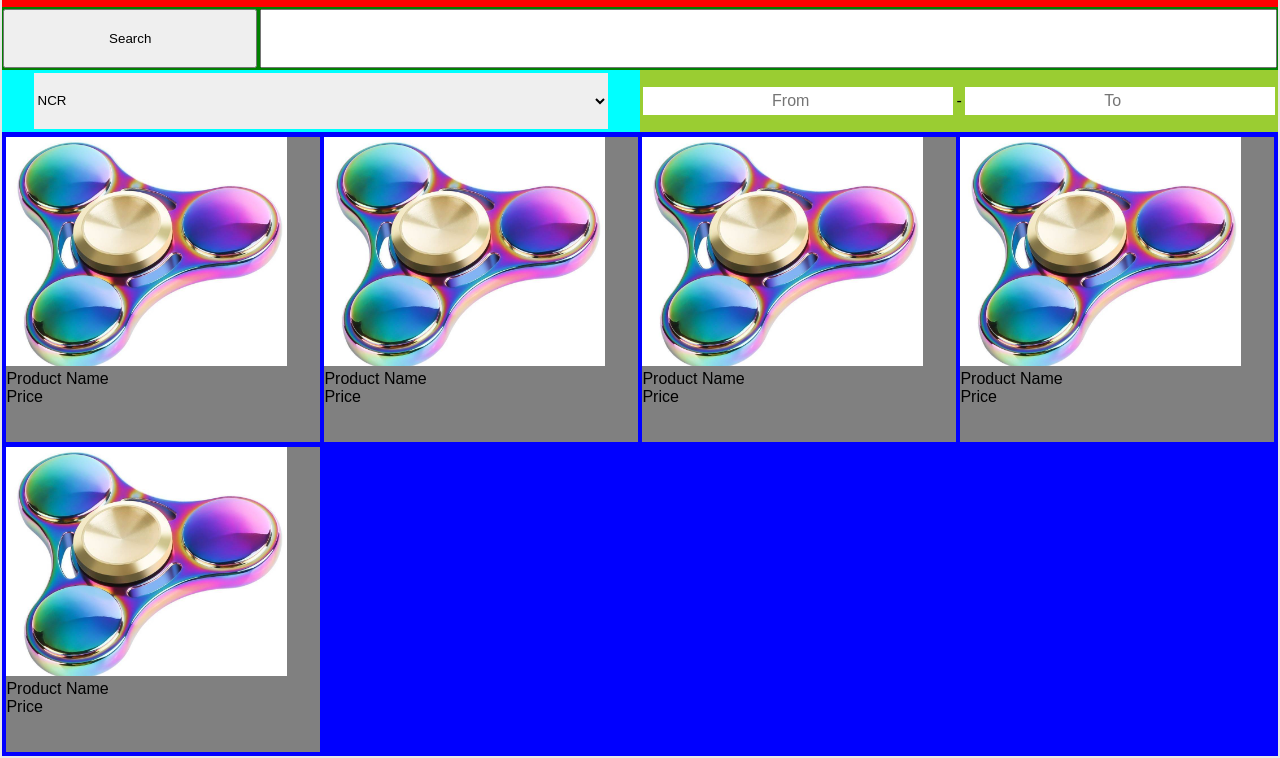
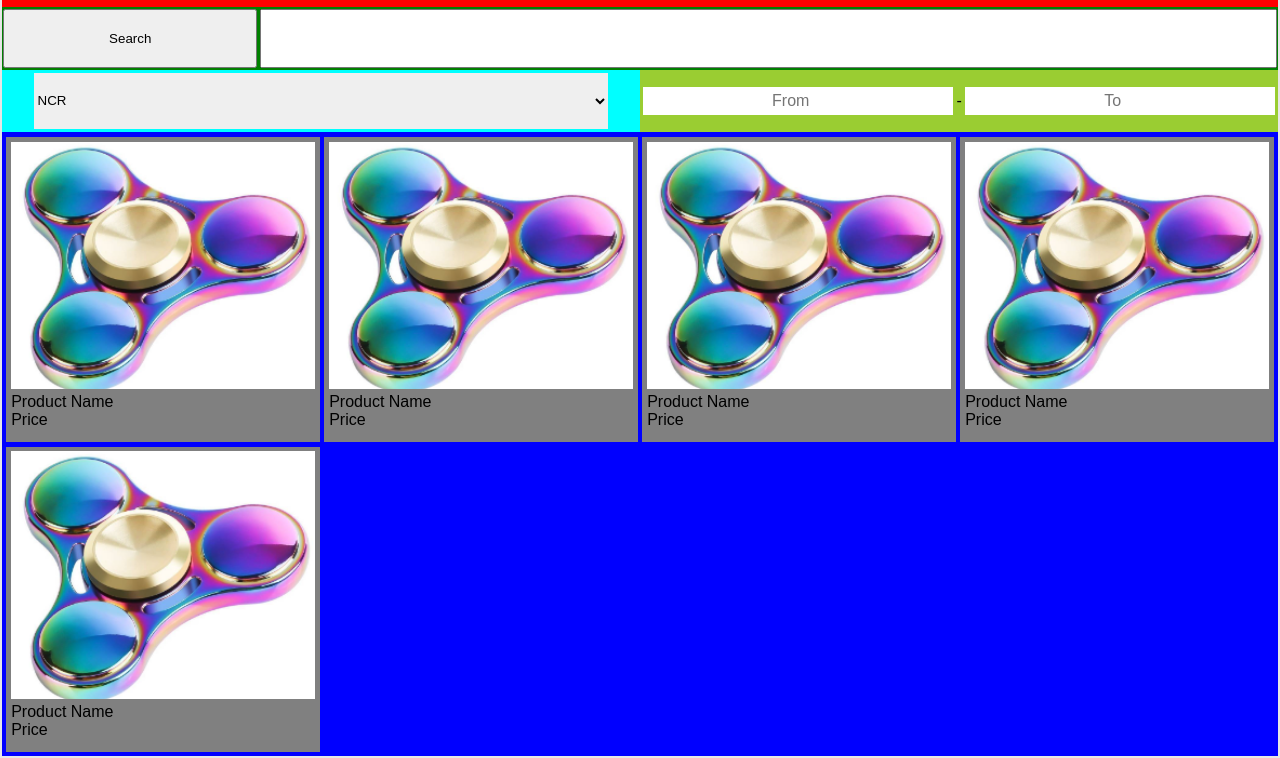
Before and after one commit to eustaquiogalano/shop, a website built with webpack: page src/index.html in a window 1280 px wide. Shown: the part 42-800 px from the top of the page. Built offline with nearby package versions, Linux system fonts and the light colour scheme.

Commit message:
style: add initial style for product container

```diff
--- a/src/styles.css
+++ b/src/styles.css
@@ -117,16 +117,22 @@ section {
 #product-list-section {
   background-color: blue;
   height: 100%;
-  flex-direction: column;
   padding: 0.3rem;
   display: grid;
   grid-template-columns: repeat(2, 1fr);
+  grid-auto-rows: auto;
   gap: 0.3rem;
+  overflow: auto;
 }
 
 .product-container {
   background-color: gray;
-  height: 100%;
+  height: auto;
+  width: 100%;
+  padding: 0.3rem;
+}
+
+img {
   width: 100%;
 }
 
```
